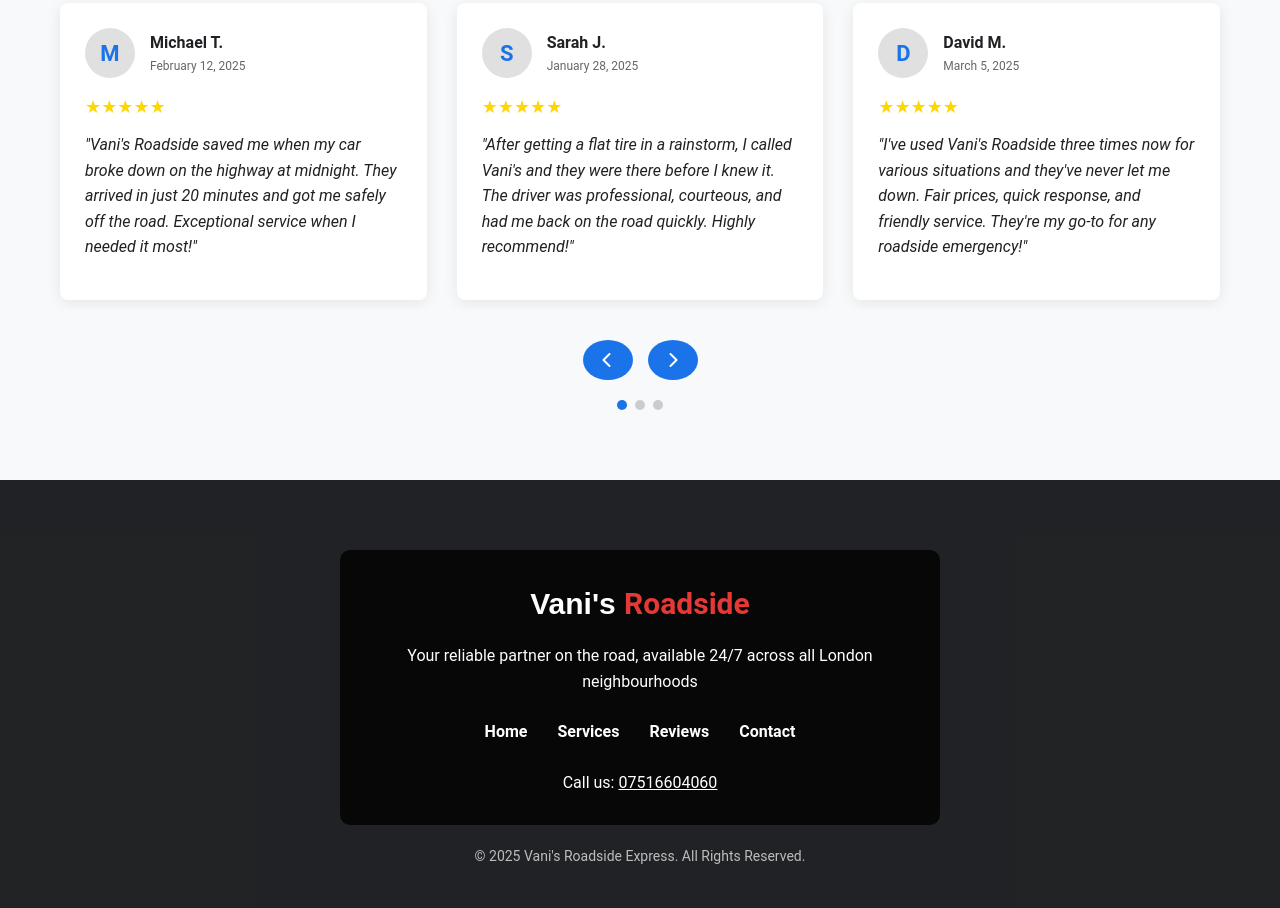
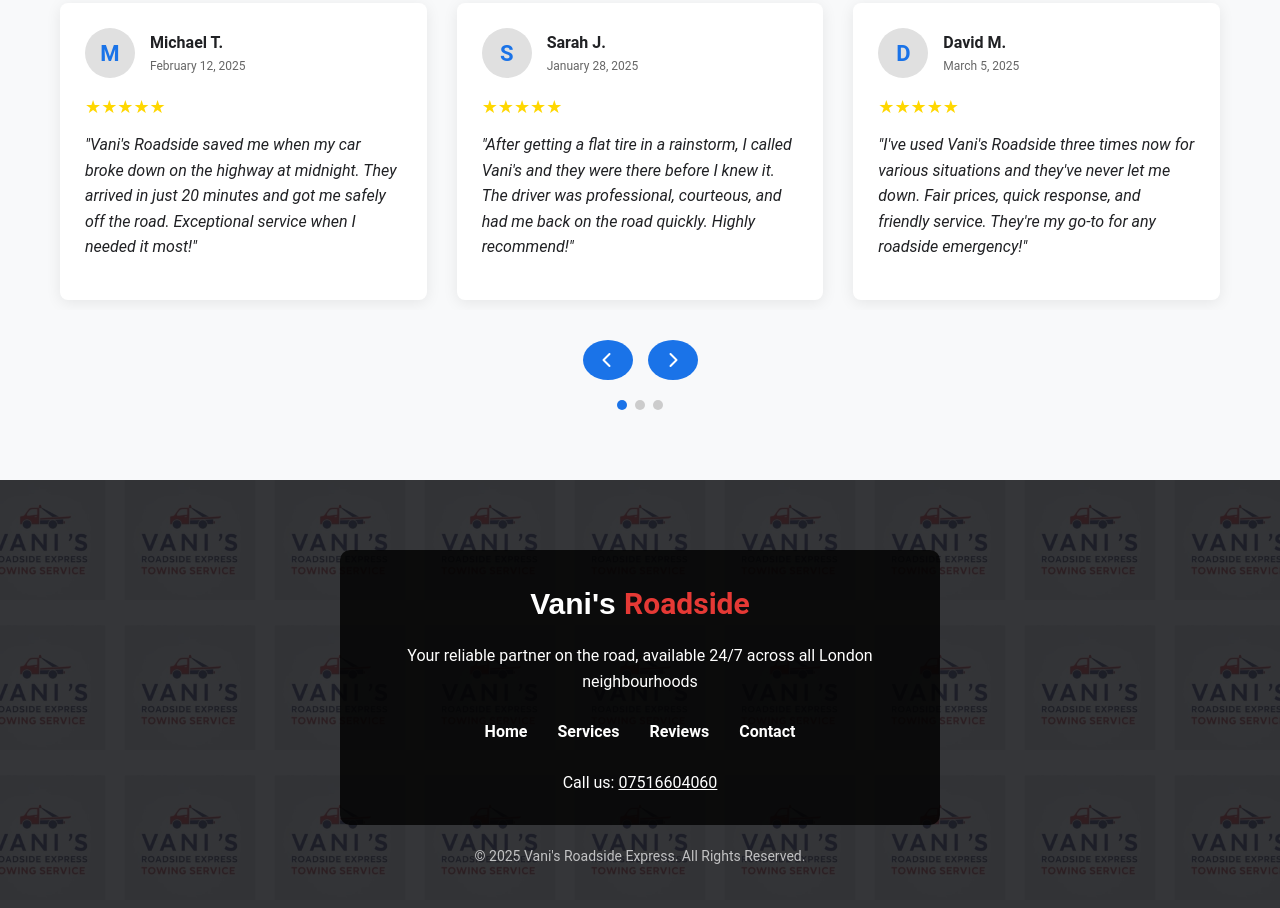
Before and after one commit to kristina-hanxhara9/Vani, a website: page index.html in a window 1280 px wide. Shown: the part 2003-2911 px from the top of the page. Drawn offline with Linux system fonts and the light colour scheme.

Commit message:
added the footer

```diff
--- a/index.html
+++ b/index.html
@@ -524,7 +524,8 @@
             color: var(--light-color);
             padding: 70px 0 40px;
             position: relative;
-            background: #333;
+            background:url('/IMAGES/VANI\ LOGO.png') repeat center center;
+            background-size: 150px auto;
         }
 
         footer::before {
```
